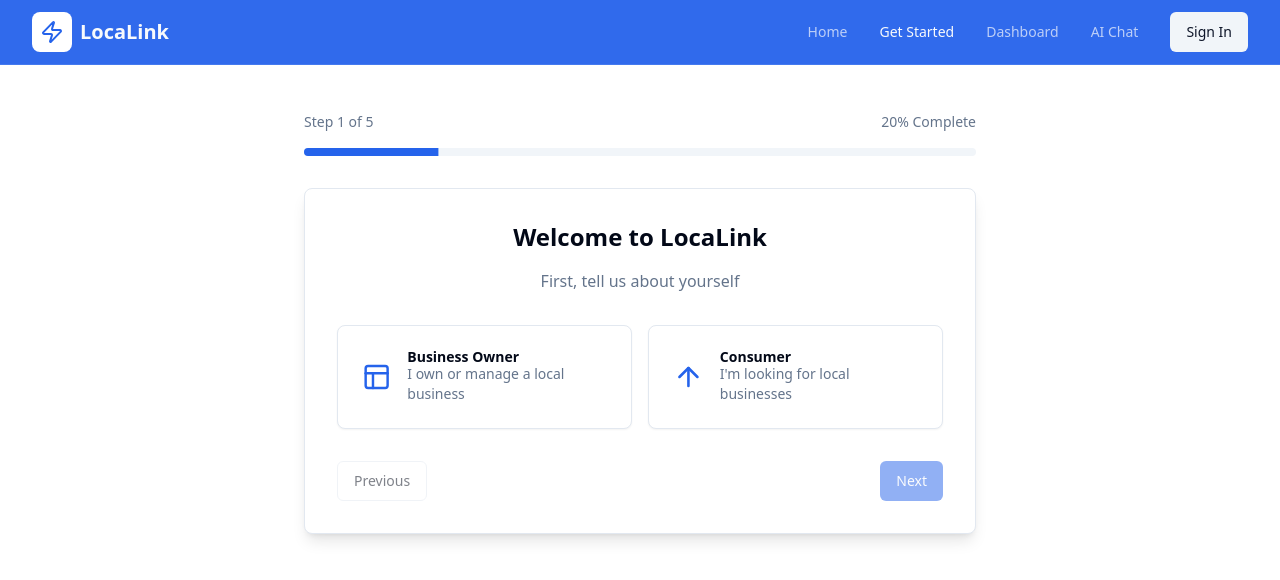
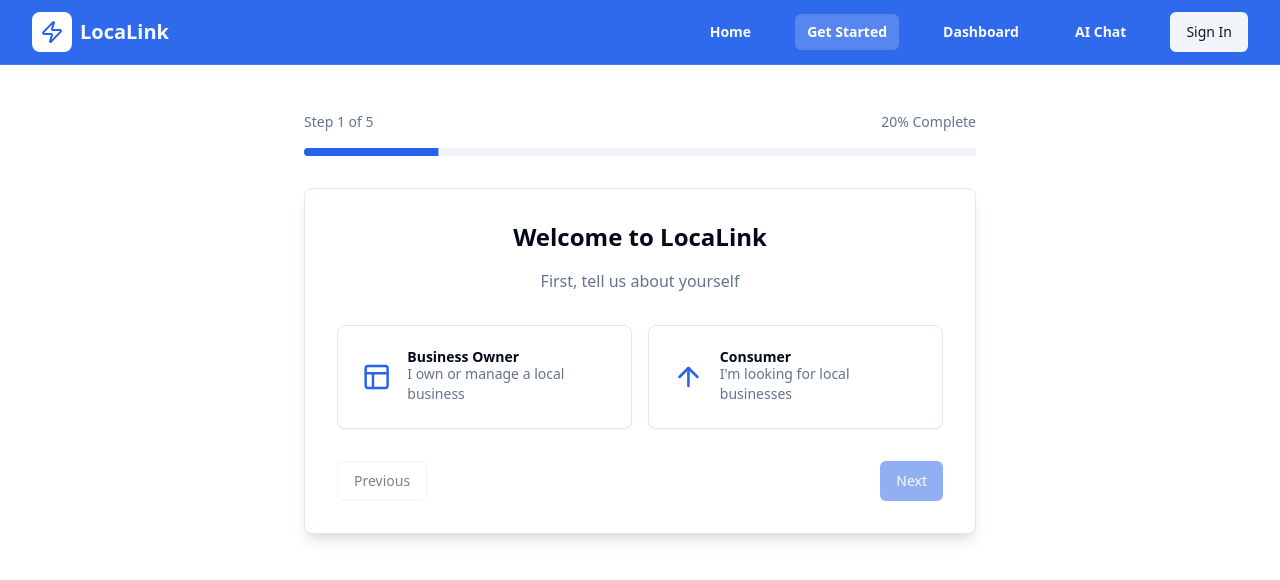
Before and after one commit to Harshith-jella/localink-ai-front, a React (Vite) app: page /wizard in a window 1280 px wide. Shown: the top 580 px of the page. Built offline with nearby package versions, Linux system fonts and the light colour scheme.

Commit message:
Make navigation visible
Ensure the navigation bar is always visible.

```diff
--- a/src/components/Navigation.tsx
+++ b/src/components/Navigation.tsx
@@ -47,10 +47,10 @@ const Navigation = () => {
                 <Link
                   key={item.name}
                   to={item.path}
-                  className={`text-sm font-medium transition-colors hover:text-primary-foreground/90 ${
+                  className={`text-sm font-semibold transition-colors hover:text-white ${
                     location.pathname === item.path
-                      ? "text-primary-foreground"
-                      : "text-primary-foreground/70"
+                      ? "text-white bg-primary-foreground/20 px-3 py-2 rounded-md"
+                      : "text-primary-foreground hover:bg-primary-foreground/10 px-3 py-2 rounded-md"
                   }`}
                 >
                   {item.name}
```
